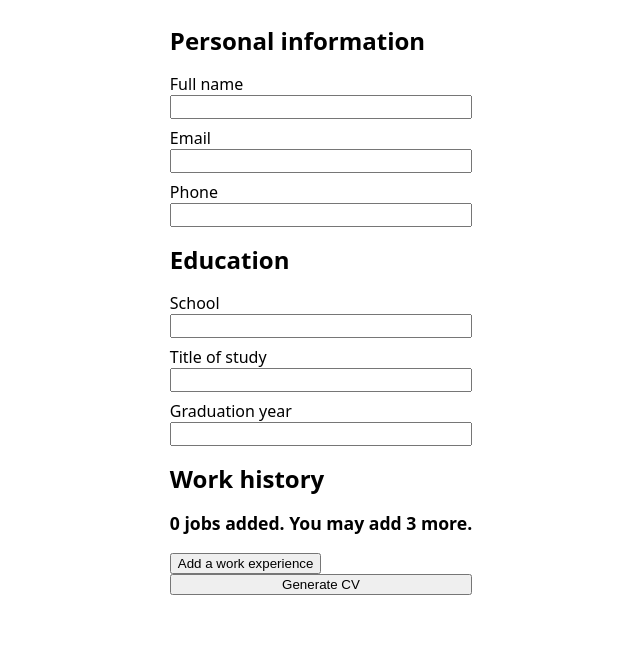
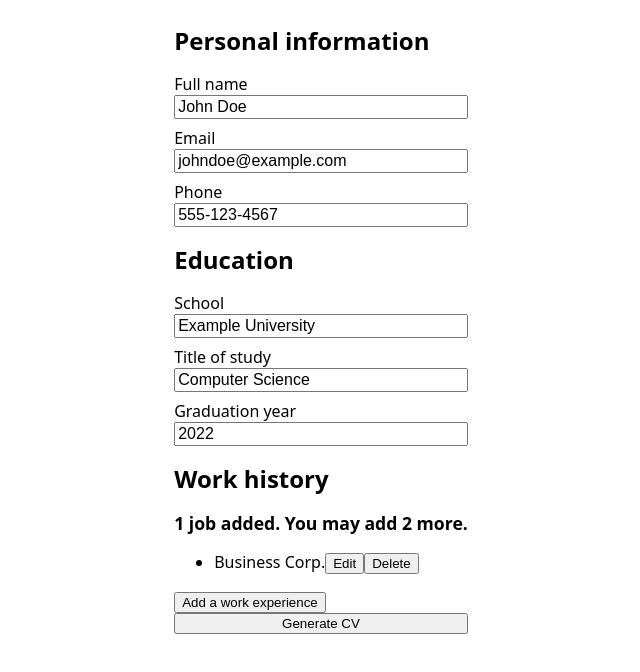
Before and after one commit to arwin4/cv, a React (Vite) app: page / in a window 1280 px wide. Shown: the top 672 px of the page, without its empty margins (319-959 px from the left). Built offline with nearby package versions, Linux system fonts and the light colour scheme; the HTML template or start-up script is replaced by a standard one.

Commit message:
Add dummy data for dev purpose

```diff
--- a/src/App.jsx
+++ b/src/App.jsx
@@ -5,18 +5,42 @@ import GeneratedCV from './components/GeneratedCV';
 
 function App() {
   const [generalInfo, setGeneralInfo] = useImmer({
-    fullName: '',
-    email: '',
-    phone: '',
+    fullName: 'John Doe',
+    email: 'johndoe@example.com',
+    phone: '555-123-4567',
   });
 
   const [educationInfo, setEducationInfo] = useImmer({
-    school: '',
-    studyTitle: '',
-    graduationYear: '',
+    school: 'Example University',
+    studyTitle: 'Computer Science',
+    graduationYear: '2022',
   });
 
-  const [jobInfo, setJobList] = useImmer([]);
+  const testJobInfo = [
+    {
+      company: 'Business Corp.',
+      position: 'Advisor',
+      responsibilities: 'Doing important things',
+      employmentStartDate: '1996',
+      employmentEndDate: '2023',
+      id: 'onlyfortesting',
+    },
+  ];
+
+  // const [generalInfo, setGeneralInfo] = useImmer({
+  //   fullName: '',
+  //   email: '',
+  //   phone: '',
+  // });
+
+  // const [educationInfo, setEducationInfo] = useImmer({
+  //   school: '',
+  //   studyTitle: '',
+  //   graduationYear: '',
+  // });
+
+  // const [jobInfo, setJobList] = useImmer([]);
+  const [jobInfo, setJobList] = useImmer(testJobInfo);
 
   function addJob(e) {
     // Source: https://stackoverflow.com/a/66407161
@@ -51,6 +75,7 @@ function App() {
         <GeneratedCV
           generalInfo={generalInfo}
           educationInfo={educationInfo}
+          jobInfo={jobInfo}
           hideCV={hideCV}
         ></GeneratedCV>
       </div>
```
